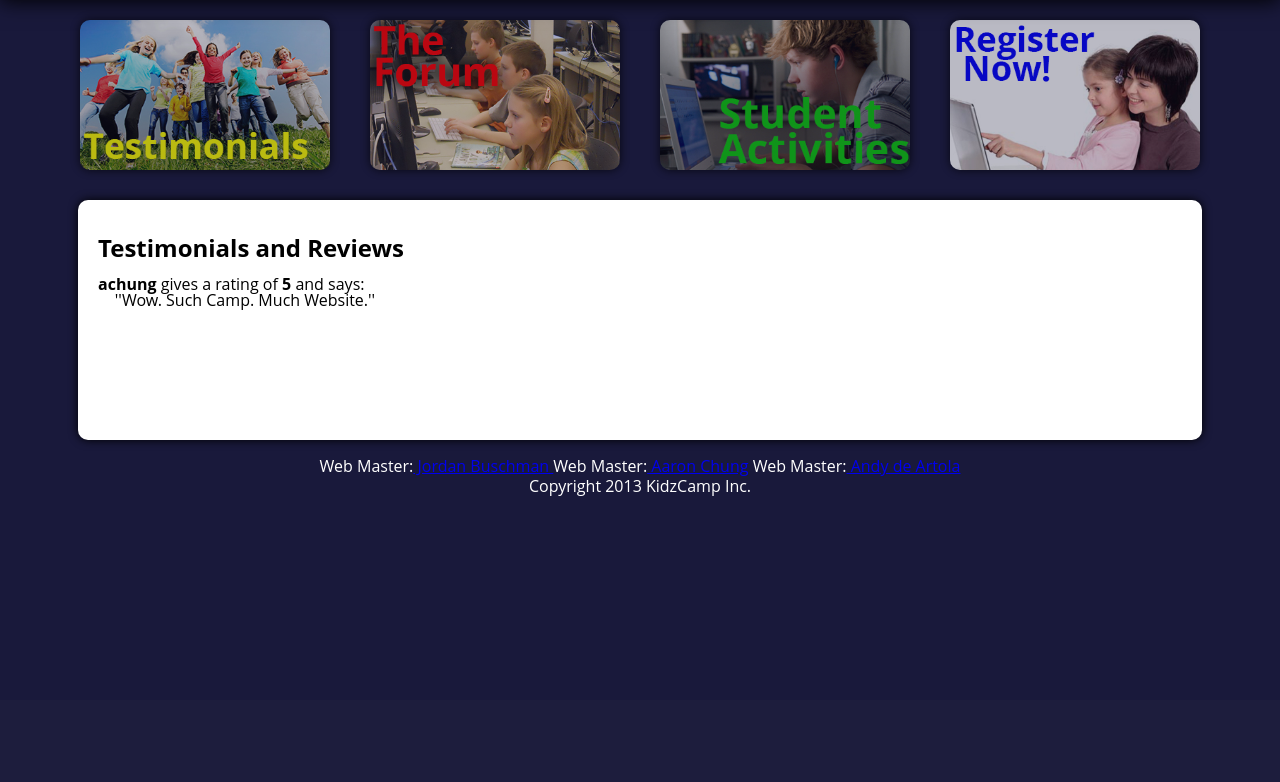
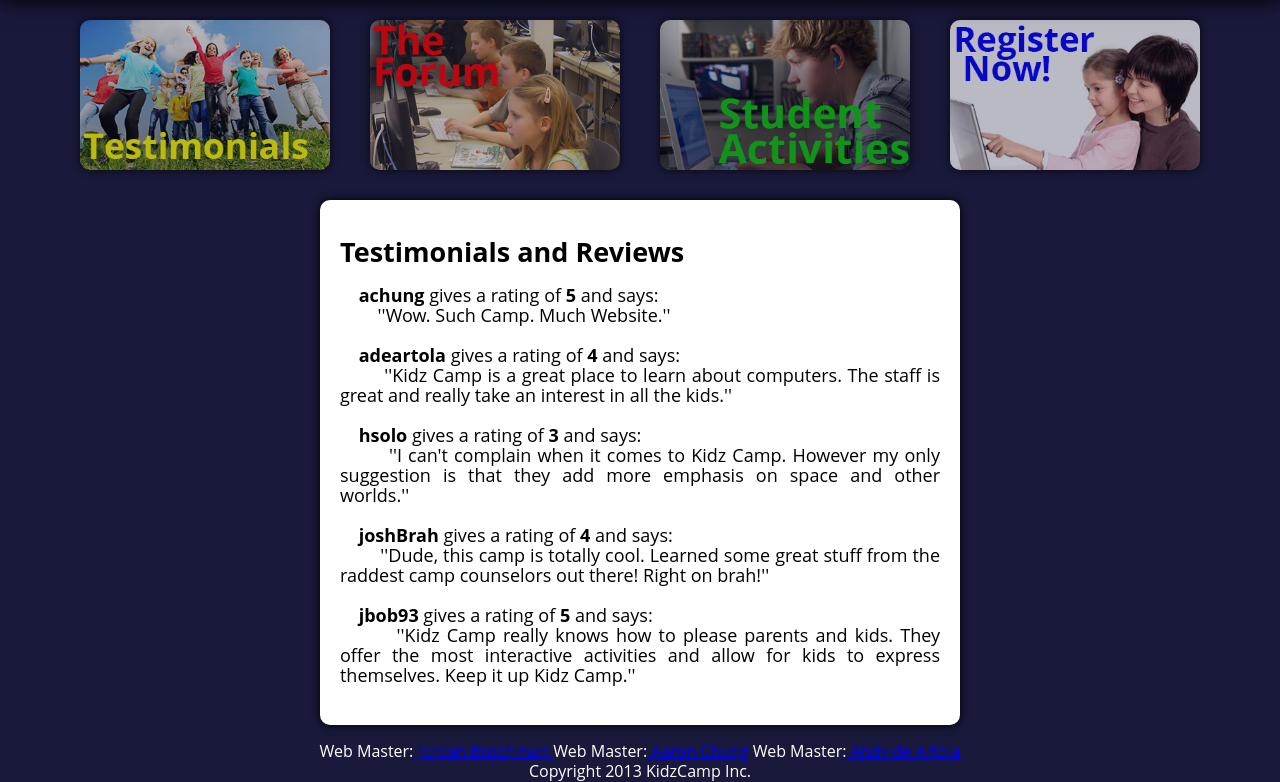
Before and after one commit to jordanbuschman/coen161_final, a PHP site: page /testimonials.php in a window 1280 px wide. Shown: the part 100-882 px from the top of the page. Before the commit the page ends 596 px from the top, so only its background shows below. Run offline with PHP 8.4, Linux system fonts and the light colour scheme; the visitor is signed in with stand-in values (Sample User, id 1); data comes from the database, SQL or seed files in the repository; some libraries are stand-ins or nearby versions.

Commit message:
added testimonials

```diff
--- a/init.sql
+++ b/init.sql
@@ -77,3 +77,7 @@ INSERT INTO item (location, name, price) VALUES ("laptopbag.jpg", "Laptop Case",
 INSERT INTO item (location, name, price, discount) VALUES ("pencils.jpg", "Pencils", 1.99, 15);
 
 INSERT INTO forum (username, rating, review) VALUES ("achung", 5, "Wow. Such Camp. Much Website.");
+INSERT INTO forum (username, rating, review) VALUES ("adeartola", 4, "Kidz Camp is a great place to learn about computers. The staff is great and really take an interest in all the kids.");
+INSERT INTO forum (username, rating, review) VALUES ("hsolo", 3, "I can't complain when it comes to Kidz Camp. However my only suggestion is that they add more emphasis on space and other worlds.");
+INSERT INTO forum (username, rating, review) VALUES ("joshBrah", 4, "Dude, this camp is totally cool. Learned some great stuff from the raddest camp counselors out there! Right on brah!");
+INSERT INTO forum (username, rating, review) VALUES ("jbob93", 5, "Kidz Camp really knows how to please parents and kids. They offer the most interactive activities and allow for kids to express themselves. Keep it up Kidz Camp.");
--- a/testimonials.php
+++ b/testimonials.php
@@ -158,7 +158,7 @@
 				</div>
 			</div>
 		</section>
-		<section class="centerpage">
+		<section class="centerpage" style="min-width: 600px; width:600px; font-size: 18px; line-height: 20px;">
 		<h1> Testimonials and Reviews </h1>
 		<?php
 
@@ -187,11 +187,11 @@
 	$i = 1;
 
 	while($row = mysql_fetch_assoc($result)){
-		echo "<strong>";
+		echo "&nbsp&nbsp&nbsp&nbsp<strong>";
 		echo $row['username'];
 		echo "</strong> gives a rating of <strong>";
 		echo $row['rating'];
-		echo "</strong> and says:<br /> &nbsp&nbsp&nbsp&nbsp''";
+		echo "</strong> and says:<br /> &nbsp&nbsp&nbsp&nbsp&nbsp&nbsp&nbsp&nbsp''";
 		echo $row['review'];
 		echo "'' <br /><br />";
 	}
```
